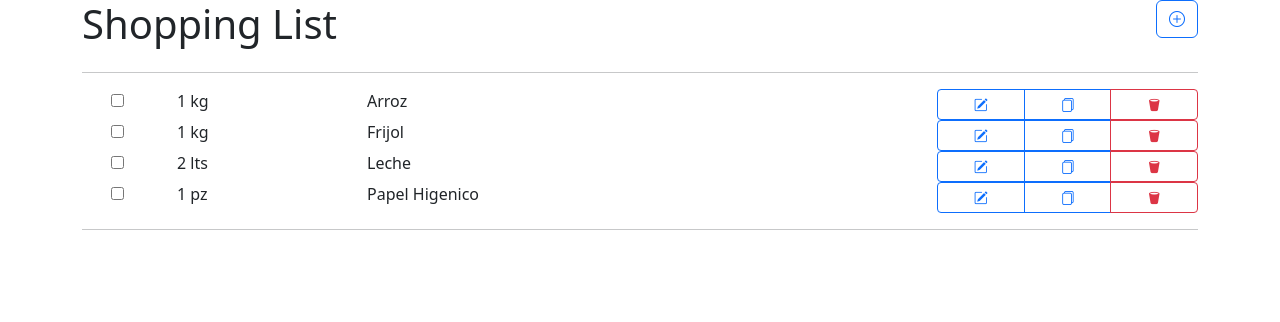
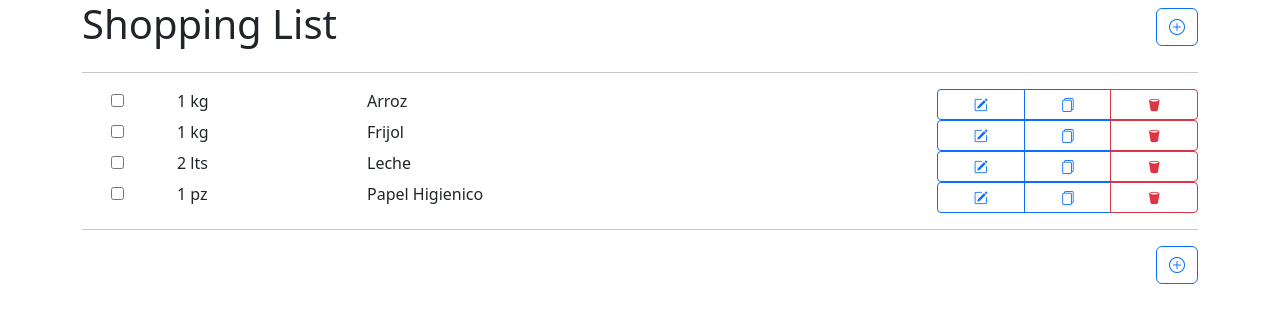
Before and after one commit to FrentonGod/Shopping-List, a React (Vite) app: page / in a window 1280 px wide. Shown: the top 322 px of the page. Built offline with nearby package versions, Linux system fonts and the light colour scheme.

Commit message:
Se agrega la funcionalidad de sweetalet2 a App.jsx

```diff
--- a/src/App.jsx
+++ b/src/App.jsx
@@ -1,32 +1,33 @@
 import { useState } from "react"
 import ListItem from "./components/ListItem";
+import NewItemButton from "./components/NewItemButton";
 
 function App() {
   const [listItems, setListItems] = useState([
     {
-      id: "0",
+      id: "1",
       name: "Arroz",
       quantity: 1,
       unit:"kg",
       checked: false,
     },
     {
-      id: "1",
+      id: "2",
       name: "Frijol",
       quantity: 1,
       unit:"kg",
       checked: false,
     },
     {
-      id: "2",
+      id: "3",
       name: "Leche",
       quantity: 2,
       unit:"lts",
       checked: false,
     },
     {
-      id: "3",
-      name: "Papel Higenico",
+      id: "4",
+      name: "Papel Higienico",
       quantity: 1,
       unit:"pz",
       checked: false,
@@ -49,10 +50,8 @@ function App() {
         <div className="col text-start">
           <h1>Shopping List</h1>
         </div>
-        <div className="col text-end">
-          <button type="button" className="btn btn-outline-primary">
-            <i className="bi bi-plus-circle"></i>
-          </button>
+        <div className="col text-end mt-2">
+          <NewItemButton />
         </div>
       </div>
       <hr />
@@ -69,6 +68,11 @@ function App() {
         ))
       }
       <hr />
+      <div className= "row">
+      <div className= "col text-end ">
+        <NewItemButton/>
+      </div>
+      </div>
     </div>
   )
 }
```
